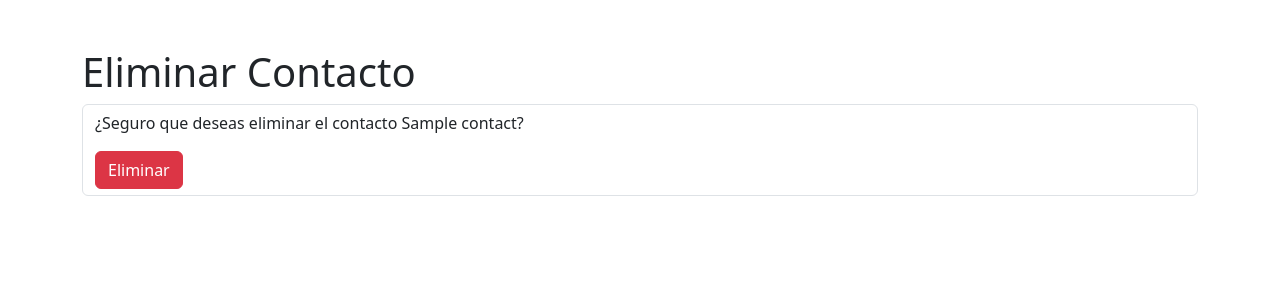
After one commit to N-Armijo/practica_django_2, a Django app: template formulario/templates/eliminar.html in a window 1280 px wide. The commit adds this page. Shown: the top 300 px of the page. Run offline with Django 4.2, Linux system fonts and the light colour scheme; the template is opened without the code that fills it: most values are stand-ins (such as "Sample title", 1, 10 or a date in 2020).

```diff
--- a/ejemplo_crud/urls.py
+++ b/ejemplo_crud/urls.py
@@ -18,9 +18,11 @@ from django.contrib import admin
 from django.urls import path
 from formulario.views import insertar
 from formulario.views import editar
+from formulario.views import eliminar
 
 urlpatterns = [
     #path("admin/", admin.site.urls),
     path("", insertar, name=""),
     path('editar/<int:index>/', editar, name="editar"),
+    path('eliminar/<int:index>/', eliminar, name="eliminar"),
 ]
--- /dev/null
+++ b/formulario/templates/eliminar.html
@@ -0,0 +1,27 @@
+<!DOCTYPE html>
+<html lang="es">
+    <head>
+        <meta charset="UTF-8" />
+        <meta name="viewport" content="width=device-width, initial-scale=1.0" />
+        <title>Eliminar</title>
+        <!-- Bootstrap CSS -->
+        <link
+        href="https://cdn.jsdelivr.net/npm/bootstrap@5.3.0/dist/css/bootstrap.min.css"
+        rel="stylesheet"
+        />
+    </head>
+    <body>
+        <div class="container mx-auto my-5">
+            <h1>Eliminar Contacto</h1>
+            <form method="POST" class="form-control">
+                {% csrf_token %}
+                <p>¿Seguro que deseas eliminar el contacto {{ contact.nombre }}?</p>
+                <button type="submit" class="btn btn-danger">Eliminar</button>
+            </form>
+
+
+        </div>
+        <!-- Bootstrap JS and Popper.js -->
+        <script src="https://cdn.jsdelivr.net/npm/bootstrap@5.3.0/dist/js/bootstrap.bundle.min.js"></script>
+    </body>
+</html>
```
Also changed, not shown: formulario/templates/insertar.html (+3 -4 lines), formulario/views.py (+7 -0 lines).
